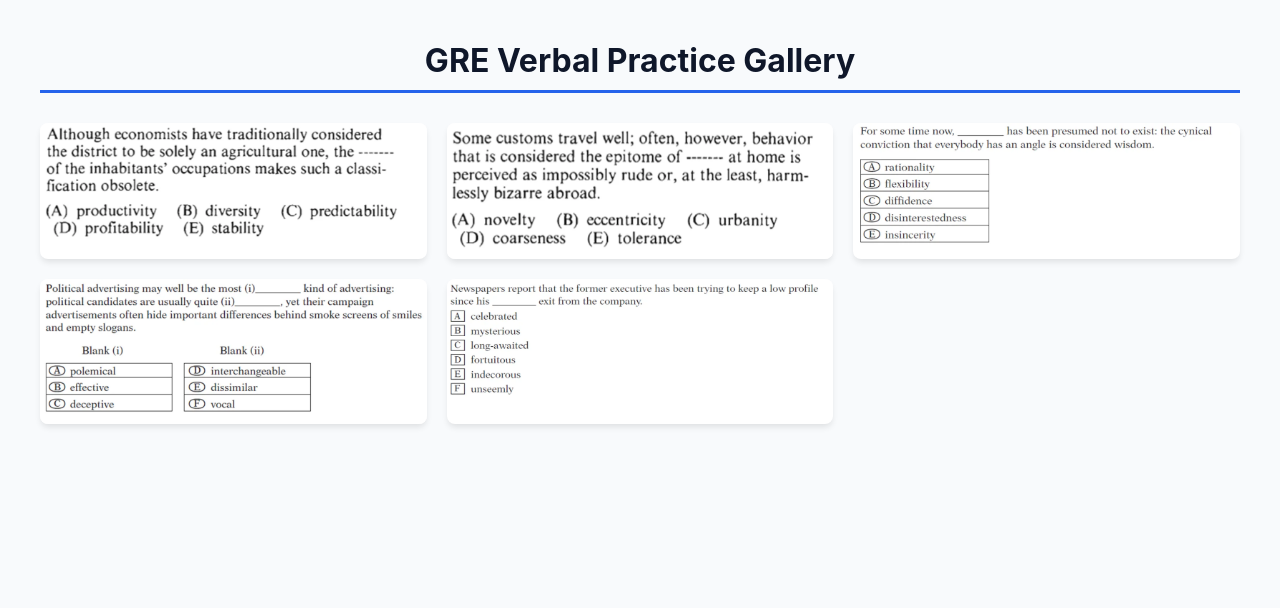
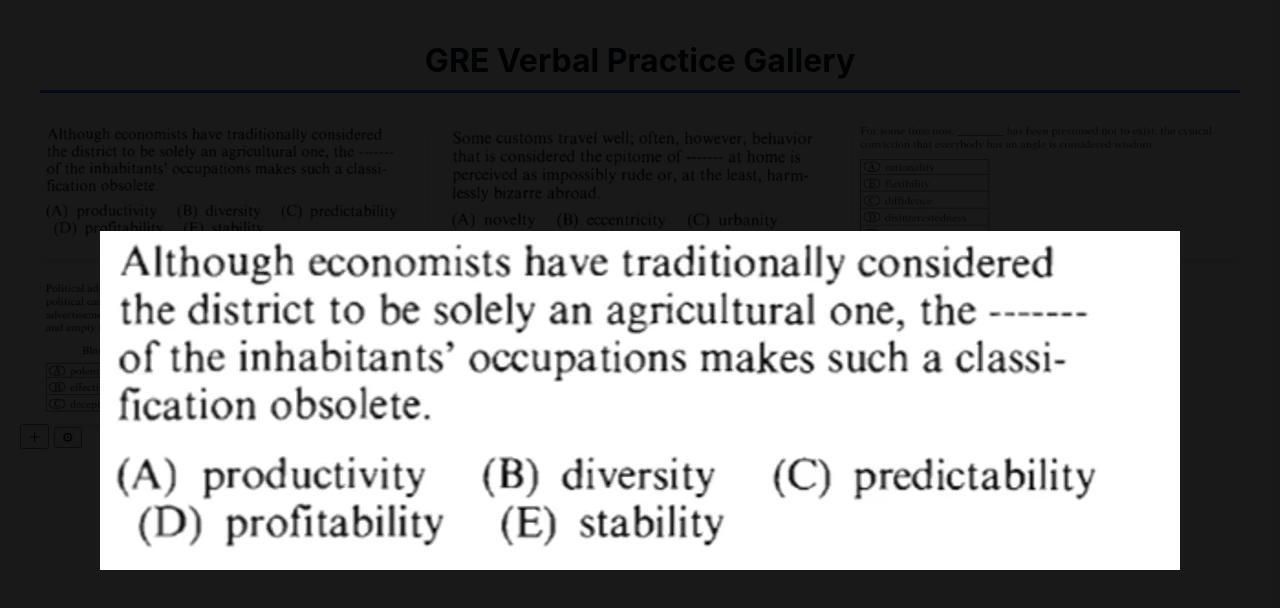
Before and after one commit to codemonk-007/GRE-questions-Gallery, a plain HTML site: page index.html in a window 1280 px wide. Both pictures are taken after a click on the picture 233 px from the left and 184 px from the top of the page. Drawn offline with Linux system fonts and the light colour scheme.

Commit message:
Update index.html

```diff
--- a/index.html
+++ b/index.html
@@ -3,7 +3,7 @@
 <head>
     <meta charset="UTF-8">
     <meta name="viewport" content="width=device-width, initial-scale=1.0">
-    <title>GRE Verbal Gallery</title>
+    <title>GRE Verbal Practice Gallery</title>
     <link rel="stylesheet" href="style.css">
 </head>
 <body>
@@ -13,6 +13,24 @@
             <!-- Images will be injected here by JavaScript -->
         </div>
     </div>
+
+    <!-- Hidden file input -->
+    <input type="file" id="file-input" accept="image/*" multiple style="display: none;">
+
+    <!-- Floating Action Button (Upload) -->
+    <button id="upload-btn" class="fab" title="Upload image">＋</button>
+
+    <!-- Settings Gear (Token Management) -->
+    <button id="settings-btn" class="gear" title="Settings">⚙</button>
+
+    <!-- Modal for full-size viewing -->
+    <div id="gallery-modal" class="modal">
+        <img id="modal-img" src="" alt="Full size">
+    </div>
+
+    <!-- Toast notification -->
+    <div id="toast"></div>
+
     <script src="script.js"></script>
 </body>
 </html>
```
